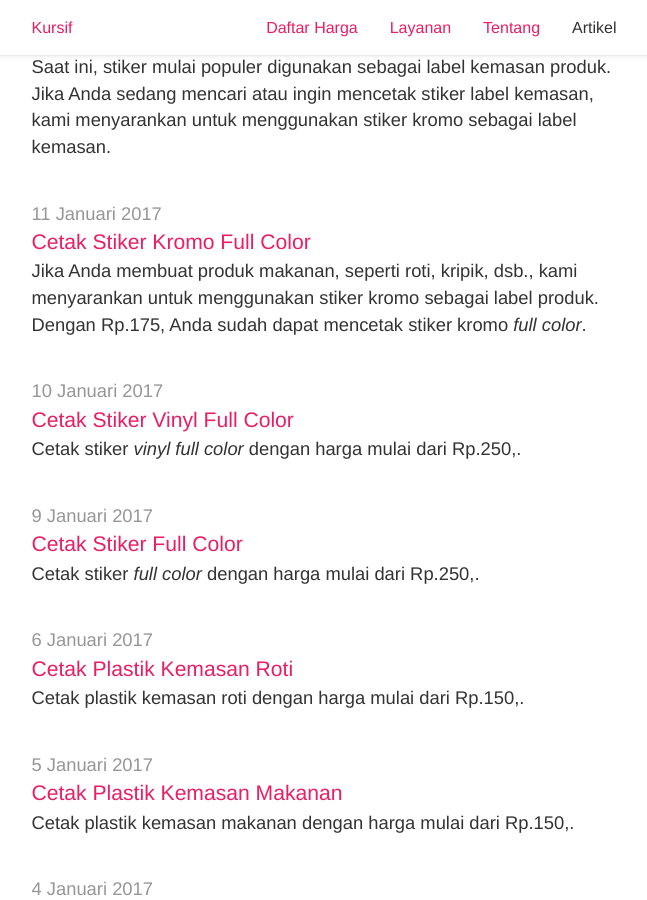
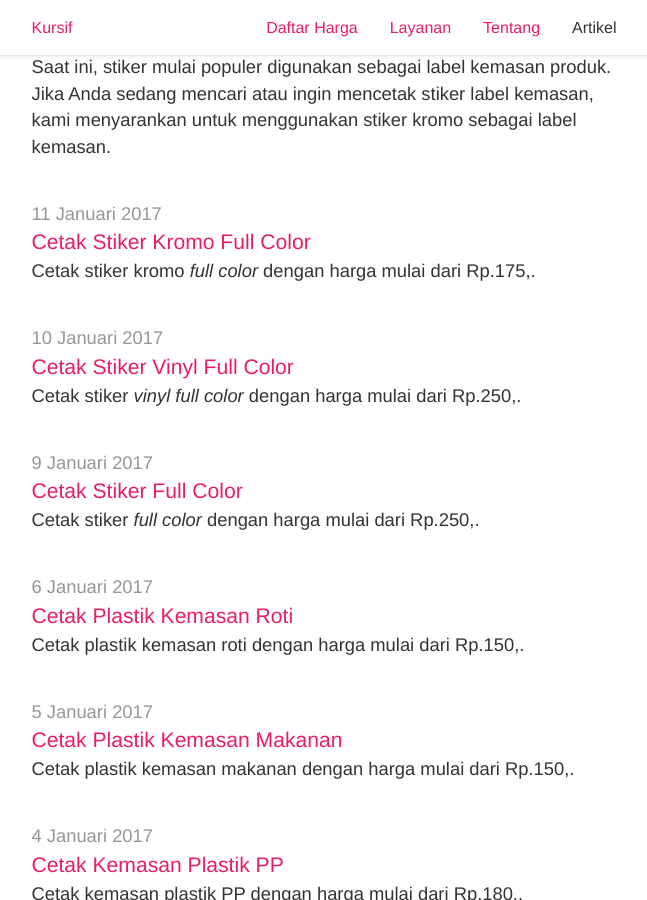
Before and after one commit to tertanda/kursif.github.io, a Jekyll site: the page built from artikel/index.md, in a window 1280 px wide and 900 px high, scrolled down 792 px. Shown: the whole window, without its empty margins (316-963 px from the left). Built offline with Jekyll 4.4.1, drawn with Linux system fonts in a browser that asks for light colours; a script that is not in the unit is left out.

Commit message:
Cetak Stiker Kromo Full Color

```diff
--- a/artikel/_posts/2017-01-11-cetak-stiker-kromo-full-color.md
+++ b/artikel/_posts/2017-01-11-cetak-stiker-kromo-full-color.md
@@ -4,7 +4,7 @@ category : artikel
 permalink: artikel/:title
 title    : Cetak Stiker Kromo Full Color
 author   : El Nino H. Maulana
-intro    : Jika Anda membuat produk makanan, seperti roti, kripik, dsb., kami menyarankan untuk menggunakan stiker kromo sebagai label produk. Dengan Rp.175, Anda sudah dapat mencetak stiker kromo <em>full color</em>.
+intro    : Cetak stiker kromo <em>full color</em> dengan harga mulai dari Rp.175,.
 meta     : Cetak stiker kromo full color dengan harga mulai dari Rp.175,.
 ---
 
```
